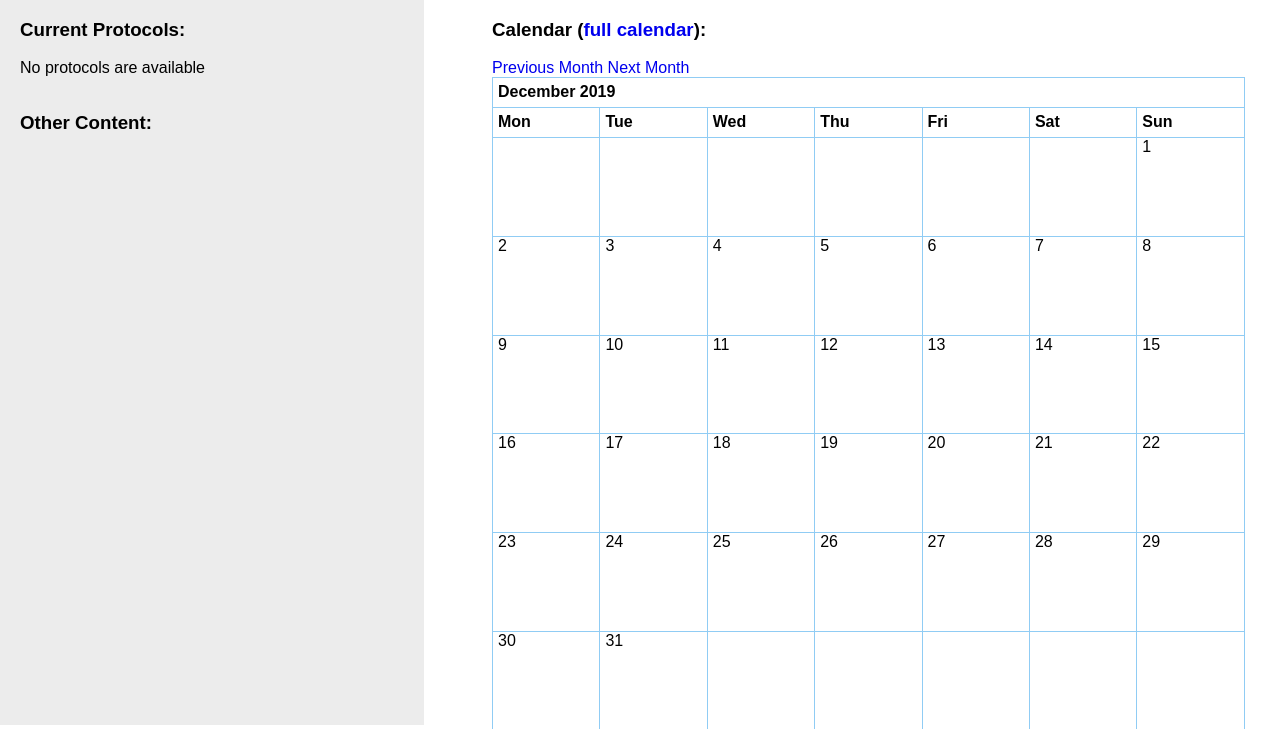
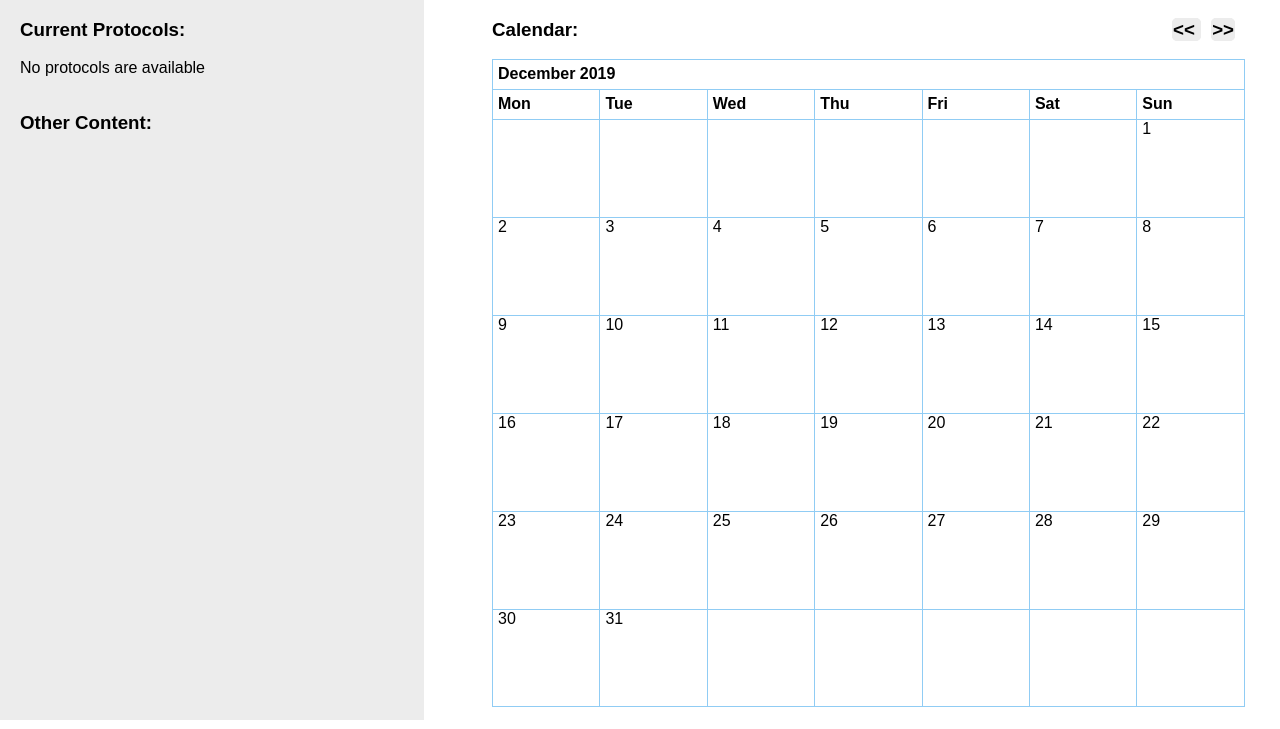
Before and after one commit to jmattick/experiment_planner, a Django app: a page that uses protocols/templates/protocols/index.html in a window 1280 px wide. Shown: the part 48-777 px from the top of the page. Run offline with Django 3.2, Linux system fonts and the light colour scheme; data that the repository does not hold is empty.

Commit message:
update month buttons

```diff
--- a/protocols/static/protocols/style.css
+++ b/protocols/static/protocols/style.css
@@ -44,6 +44,7 @@ h1 a {
 
 a {
     text-decoration: none;
+    color: var(--body-font-color);
 }
 
 table {
@@ -140,6 +141,13 @@ aside a {
     margin: 0px;
 }
 
+.month-btn {
+    background-color: var(--aside-bg-color);
+    border: 1px solid var(--aside-bg-color);
+    border-radius: 5px;
+    margin: 5px;
+}
+
 .calendar tr, .calendar td {
     border: 1px solid var(--nav-bg-color);
     text-align: left;
--- a/protocols/templates/protocols/index.html
+++ b/protocols/templates/protocols/index.html
@@ -28,14 +28,11 @@
         </aside>
 
         <div class = "calendar-container">
-
-            <h3>Calendar (<a href="{% url 'protocols:calendar' %}">full calendar</a>):</h3>
+            <div>
+                <h3>Calendar:<span style="float:right; margin-right: 20px;" ><a class = 'month-btn' href="{% url 'protocols:index' %}?{{ prev_month }}"> << </a><a class = 'month-btn' href="{% url 'protocols:index' %}?{{ next_month }}"> >> </a></span></h3>
+            </div>
             <div>
                 {{calendar}}
-            </div>
-            <div>
-                <a class = 'month-btn' href="{% url 'protocols:index' %}?{{ prev_month }}"> Previous Month </a><a class = 'month-btn' href="{% url 'protocols:index' %}?{{ next_month }}"> Next Month </a>
-
             </div>
         </div>
 
```
